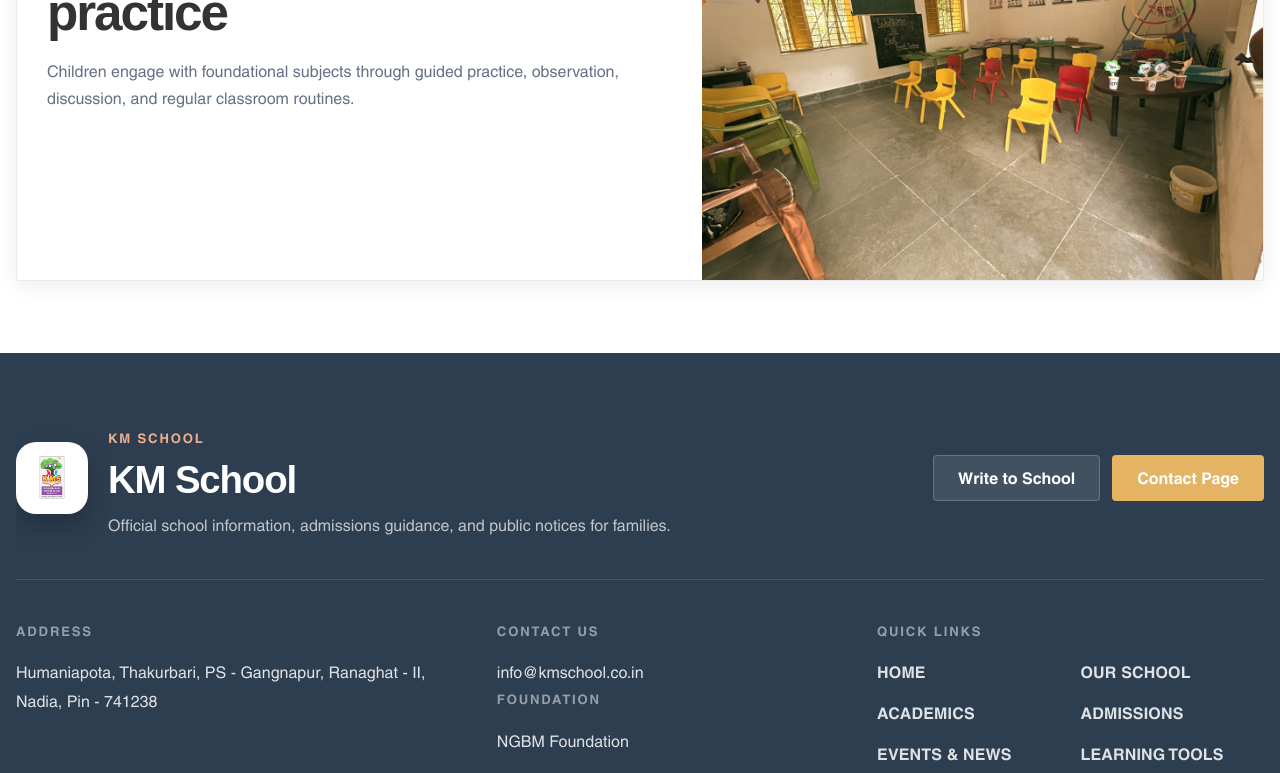
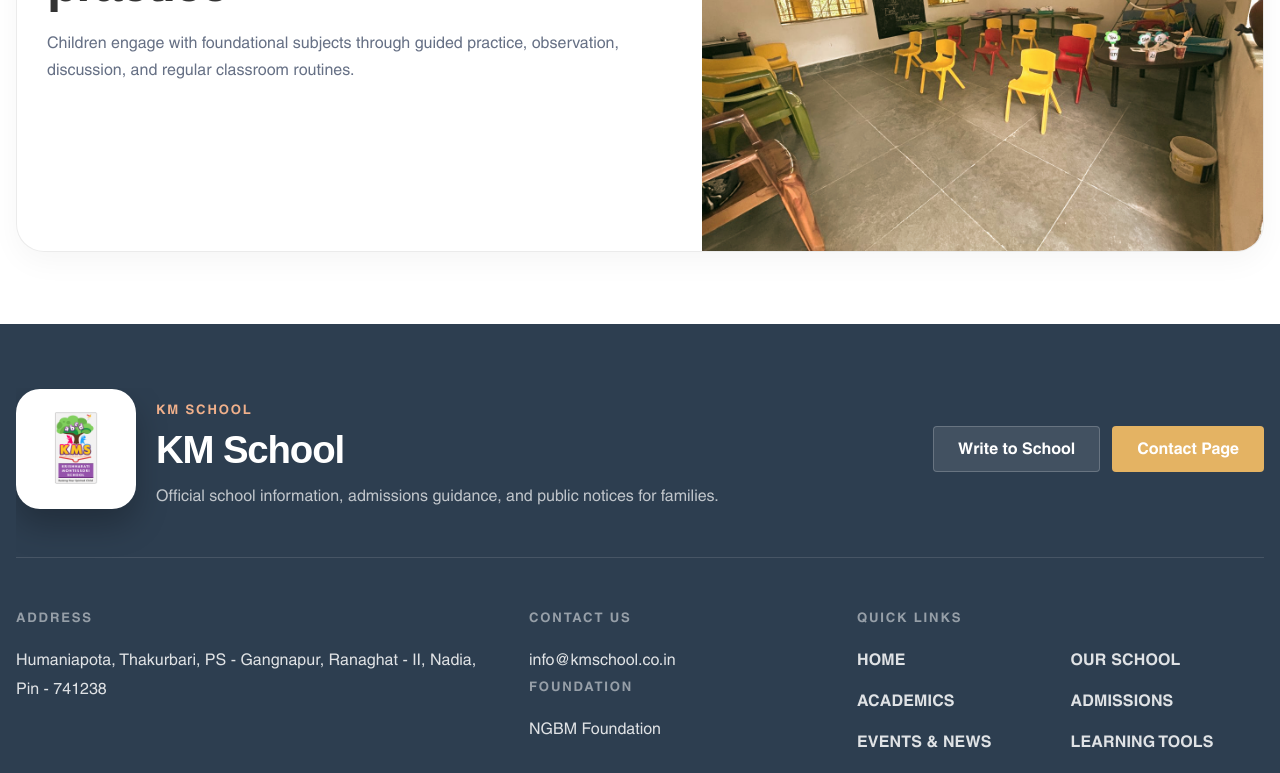
Before and after one commit to as4401s/School_website, a Next.js app: page /academics in a window 1280 px wide. Shown: the part 2000-2773 px from the top of the page. Built offline with nearby package versions, Linux system fonts and the light colour scheme; a web font is replaced by a local one.

Commit message:
chore: style updates and automated changes

```diff
--- a/src/app/globals.css
+++ b/src/app/globals.css
@@ -85,7 +85,6 @@
 }
 
 .lede {
-  max-width: 58ch;
   color: var(--muted);
   font-size: 1.08rem;
   line-height: 1.7;
@@ -298,7 +297,7 @@
 .hero__panel {
   position: relative;
   overflow: hidden;
-  border-radius: 0;
+  border-radius: 28px;
   min-height: 85vh;
   display: flex;
   align-items: center;
@@ -477,7 +476,11 @@
 }
 
 .notice-strip {
-  padding: 20px 24px;
+  padding: 24px 32px;
+  background: var(--surface);
+  border-radius: 28px;
+  border: 1px solid var(--line);
+  box-shadow: 0 10px 30px rgba(0, 0, 0, 0.04);
 }
 
 .grid-2,
@@ -510,6 +513,10 @@
   display: grid;
   grid-template-columns: minmax(0, 1.1fr) minmax(240px, 0.9fr);
   overflow: hidden;
+  border-radius: 28px;
+  border: 1px solid var(--line);
+  box-shadow: 0 10px 30px rgba(0, 0, 0, 0.04);
+  background: var(--surface);
 }
 
 .notice-spotlight,
@@ -1012,10 +1019,10 @@
 
 .site-footer__lead {
   display: grid;
-  grid-template-columns: minmax(0, 1.2fr) auto;
+  grid-template-columns: minmax(0, 1.4fr) auto;
   align-items: center;
   gap: 32px;
-  padding-bottom: 40px;
+  padding-bottom: 48px;
   border-bottom: 1px solid rgba(255, 255, 255, 0.12);
 }
 
@@ -1026,12 +1033,12 @@
 }
 
 .site-footer__logo {
-  width: 72px;
-  height: 72px;
-  border-radius: 20px;
-  box-shadow: 0 12px 24px rgba(0, 0, 0, 0.2);
+  width: 120px;
+  height: 120px;
+  border-radius: 24px;
+  box-shadow: 0 16px 32px rgba(0, 0, 0, 0.25);
   background: white;
-  padding: 4px;
+  padding: 6px;
 }
 
 .site-footer__brand-copy h2 {
@@ -1073,9 +1080,9 @@
 
 .site-footer__grid {
   display: grid;
-  grid-template-columns: minmax(0, 1.16fr) minmax(0, 0.9fr) minmax(0, 1fr);
-  gap: 32px;
-  padding-top: 40px;
+  grid-template-columns: minmax(0, 1.3fr) minmax(0, 0.8fr) minmax(0, 1.1fr);
+  gap: 40px 32px;
+  padding-top: 48px;
 }
 
 .site-footer__block .eyebrow {
--- a/src/components/site-footer.tsx
+++ b/src/components/site-footer.tsx
@@ -55,9 +55,9 @@
             <Image
               alt={`${siteMeta.shortName} logo`}
               className="site-footer__logo"
-              height={72}
+              height={120}
               src="/media/logo.png"
-              width={72}
+              width={120}
             />
             <div className="site-footer__brand-copy">
               <LocalizedText as="p" className="eyebrow" text={siteMeta.name} />
```
